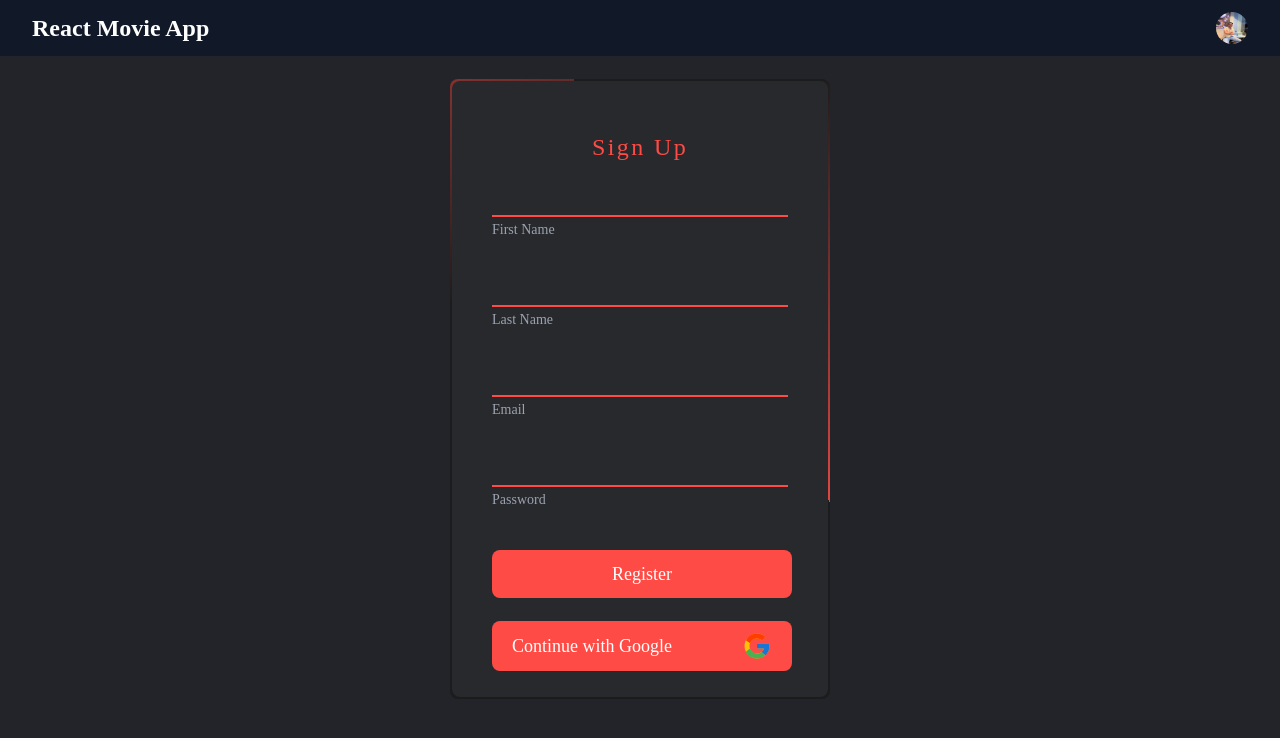
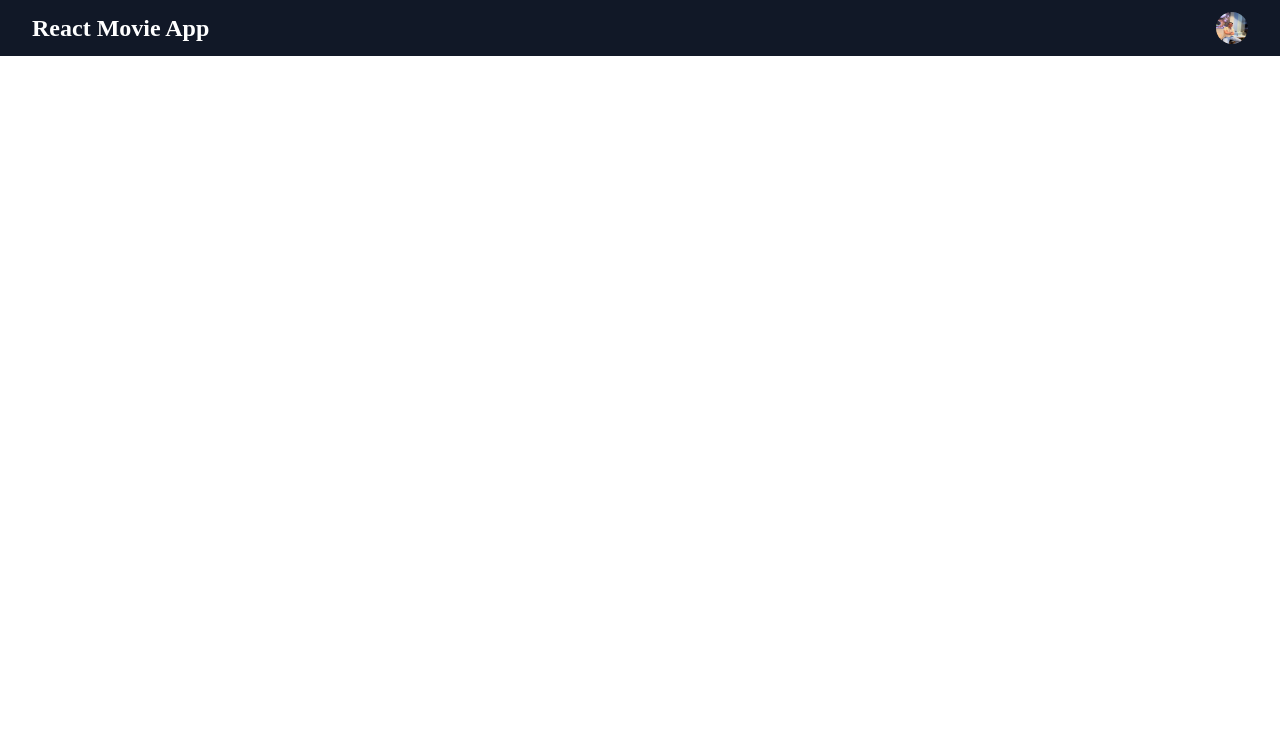
Before and after one commit to koraykoksal/react-MovieApp, a React (Create React App) app: page /login in a window 1280 px wide. Shown: the top 738 px of the page. Built offline with nearby package versions, Linux system fonts and the light colour scheme; the HTML template or start-up script is replaced by a standard one.

Commit message:
created route

```diff
--- a/src/App.js
+++ b/src/App.js
@@ -1,12 +1,15 @@
 import React from "react";
 import Register from "./pages/Register";
 import Navbar from "./components/Navbar";
+import AppRouter from "./router/AppRouter";
 
 const App = () => {
   return (
-    <div>
-      <Navbar/>
-      <Register />
+    <div className="dark:gray-dark-main min-h-screen">
+
+
+      <AppRouter/>
+
     </div>
   );
 };
--- a/src/router/AppRouter.jsx
+++ b/src/router/AppRouter.jsx
@@ -1,7 +1,24 @@
 import React from "react";
+import { BrowserRouter, Route, Routes } from "react-router-dom";
+import Navbar from "../components/Navbar";
+import Main from "../pages/Main";
+import Login from "../pages/Login";
+import Register from "../pages/Register";
+import MovieDetail from "../pages/MovieDetail";
 
 const AppRouter = () => {
-  return <div>AppRouter</div>;
+  return (
+
+  <BrowserRouter>
+  <Navbar/>
+  <Routes>
+    <Route path="/" element={<Main/>}/>
+    <Route path="/login" element={<Login/>}/>
+    <Route path="/register" element={<Register/>}/>
+    <Route path="details:id" element={<MovieDetail/>}/>
+  </Routes>
+  </BrowserRouter>
+  );
 };
 
 export default AppRouter;
```
